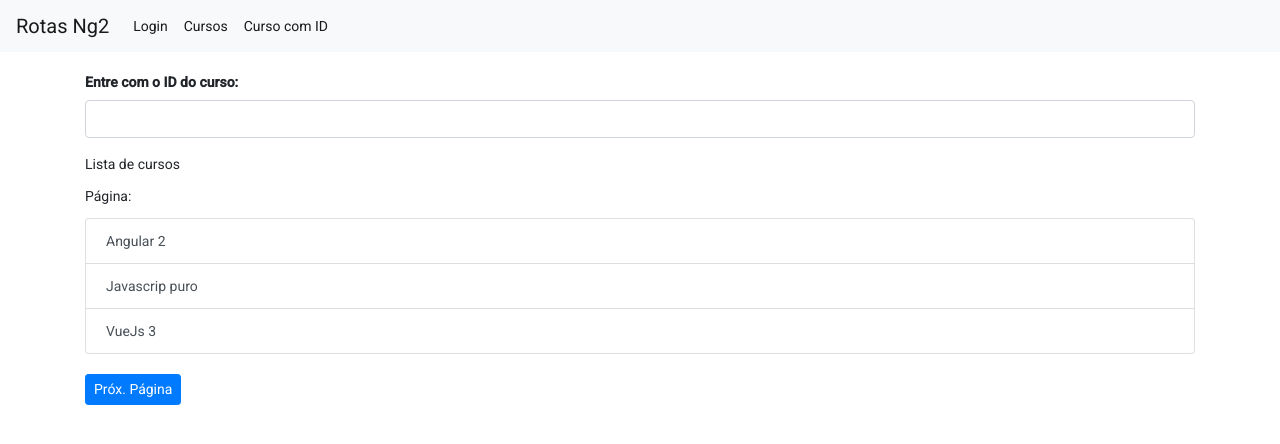
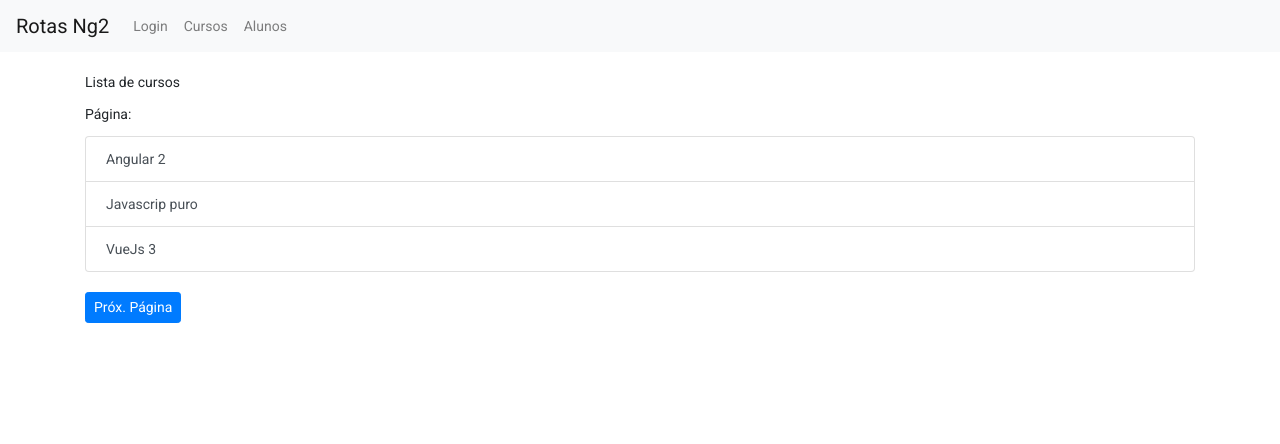
Before and after one commit to felipegueller/angular-2-loiane, an Angular app in the folder 07-rotas/: page /cursos in a window 1280 px wide. Shown: the top 444 px of the page. Built offline with nearby package versions, Linux system fonts and the light colour scheme.

Commit message:
feat: setting the children routes logic

```diff
--- a/07-rotas/src/app/alunos/alunos.component.html
+++ b/07-rotas/src/app/alunos/alunos.component.html
@@ -1 +1,3 @@
 <p>alunos works!</p>
+
+<router-outlet></router-outlet>
--- a/07-rotas/src/app/alunos/alunos.routing.module.ts
+++ b/07-rotas/src/app/alunos/alunos.routing.module.ts
@@ -1,7 +1,20 @@
 import { NgModule } from '@angular/core';
 import { RouterModule, Routes } from '@angular/router';
+import { AlunoDetalheComponent } from './aluno-detalhe/aluno-detalhe.component';
+import { AlunosFormComponent } from './alunos-form/alunos-form.component';
+import { AlunosComponent } from './alunos.component';
 
-const alunosRoutes: Routes = [];
+const alunosRoutes: Routes = [
+  {
+    path: 'alunos',
+    component: AlunosComponent,
+    children: [
+      { path: 'novo', component: AlunosFormComponent },
+      { path: ':id', component: AlunoDetalheComponent },
+      { path: ':id/editar', component: AlunosFormComponent },
+    ],
+  },
+];
 
 @NgModule({
   imports: [RouterModule.forChild(alunosRoutes)],
--- a/07-rotas/src/app/app.component.html
+++ b/07-rotas/src/app/app.component.html
@@ -13,27 +13,30 @@
   </button>
   <div class="collapse navbar-collapse" id="navbarNav">
     <ul class="navbar-nav">
-      <li routerLinkActive="active" class="nav-item active">
+      <li routerLinkActive="active" class="nav-item">
         <a class="nav-link" routerLink="/login"> Login </a>
       </li>
-      <li routerLinkActive="active" class="nav-item active">
+      <li routerLinkActive="active" class="nav-item">
         <a class="nav-link" routerLink="/cursos" [queryParams]="{ pagina: 1 }">
           Cursos
         </a>
       </li>
-      <li routerLinkActive="active" class="nav-item active">
+      <!-- <li routerLinkActive="active" class="nav-item">
         <a class="nav-link" [routerLink]="['curso', idCurso.value]">
           Curso com ID
         </a>
+      </li> -->
+      <li routerLinkActive="active" class="nav-item">
+        <a class="nav-link" [routerLink]="['/alunos']"> Alunos </a>
       </li>
     </ul>
   </div>
 </nav>
 
 <div class="container">
-  <div class="form-group">
+  <!-- <div class="form-group">
     <label for="">Entre com o ID do curso:</label>
     <input #idCurso class="form-control" />
-  </div>
+  </div> -->
   <router-outlet></router-outlet>
 </div>
```
